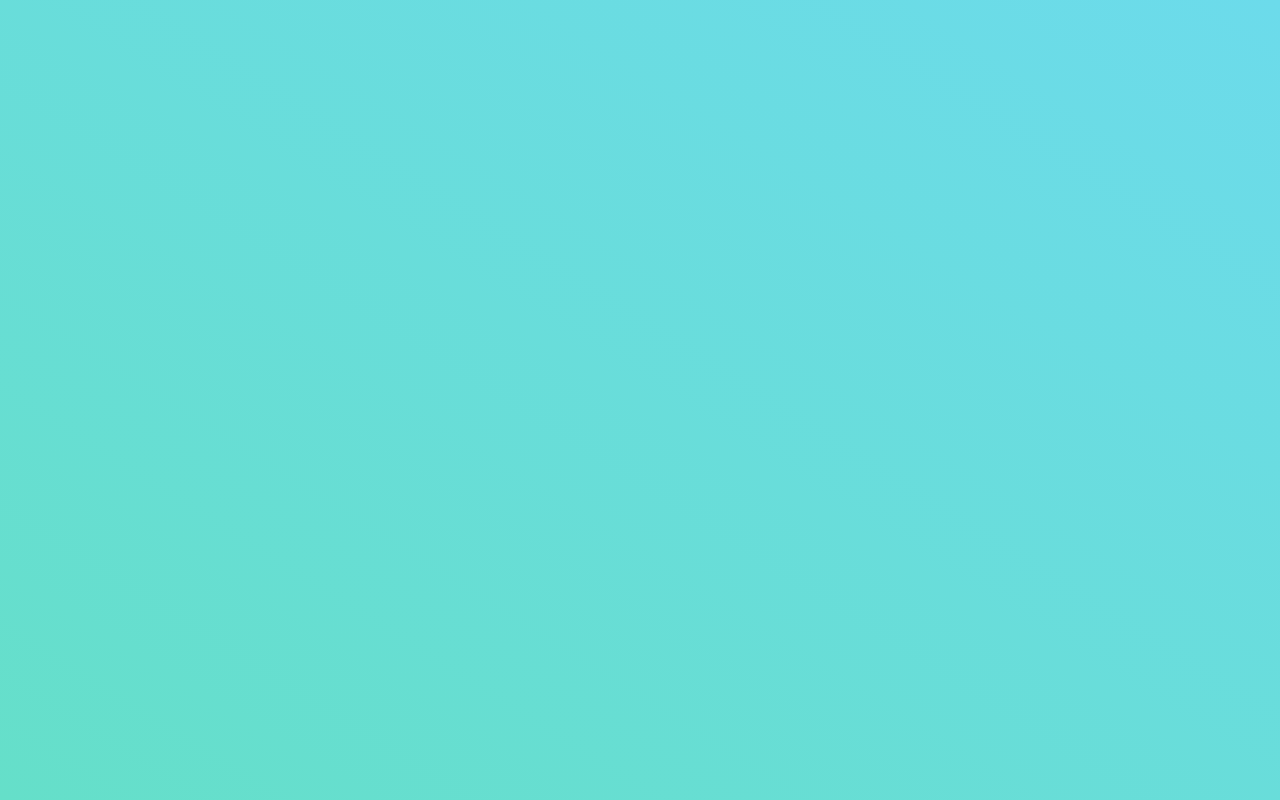
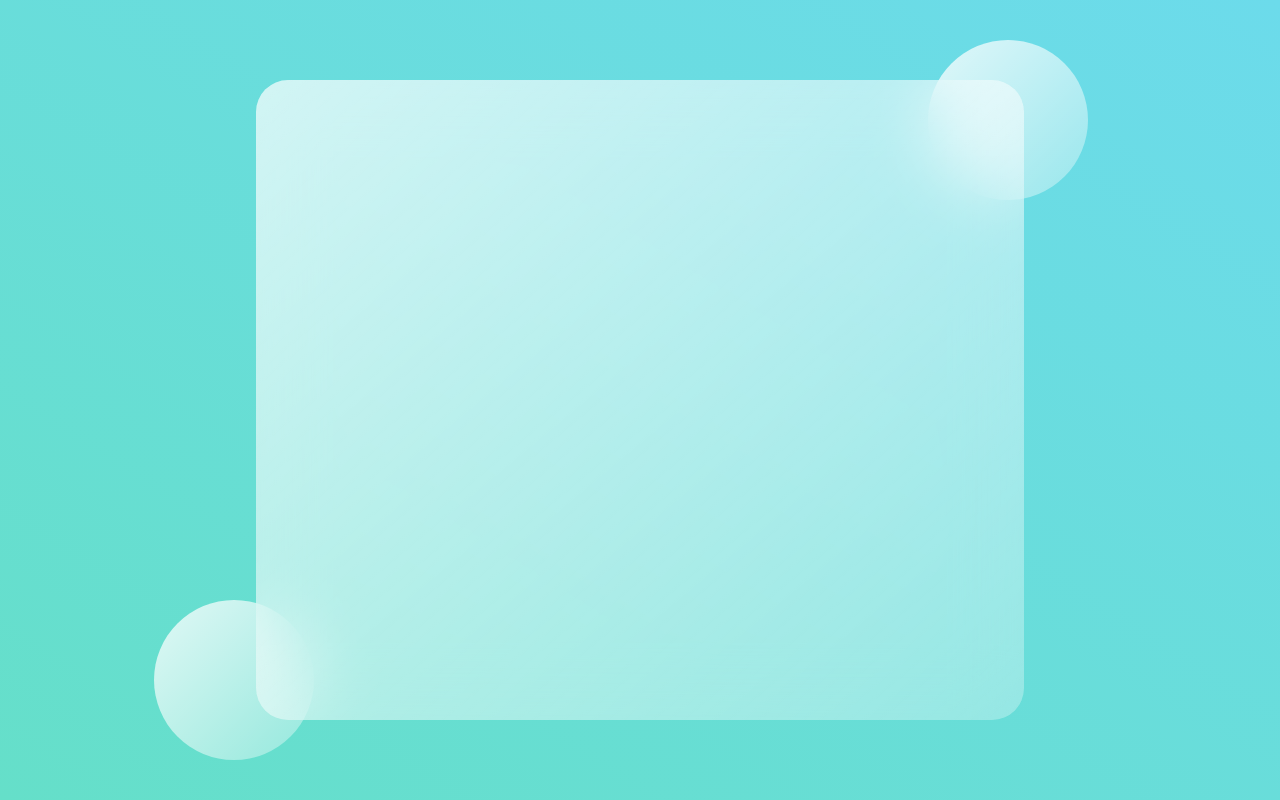
Before and after one commit to mlaversin/glass-website, a plain HTML site: page index.html in a window 1280 px wide. Drawn offline with Linux system fonts and the light colour scheme.

Commit message:
background circles

```diff
--- a/styles.css
+++ b/styles.css
@@ -7,4 +7,44 @@
 main {
     min-height: 100vh;
     background: linear-gradient(to right top, #65dfc9, #6cdbeb);
+    display: flex;
+    align-items: center;
+    justify-content: center;
 }
+
+.glass {
+    background: white;
+    min-height: 80vh;
+    width: 60%;
+    background: linear-gradient(
+        to right bottom,
+        rgba(255, 255, 255, 0.7),
+        rgba(255, 255, 255, 0.3)
+    );
+    border-radius:  2rem;
+    z-index: 2;
+    backdrop-filter: blur(2rem);
+}
+
+.circle1, .circle2 {
+    background: white;
+    background: linear-gradient(
+        to right bottom,
+        rgba(255, 255, 255, 0.8),
+        rgba(255, 255, 255, 0.3)
+    );
+    height: 10rem;
+    width: 10rem;
+    position: absolute;
+    border-radius: 50%;
+}
+
+.circle1 {
+    top: 5%;
+    right: 15%;
+}
+
+.circle2 {
+    bottom: 5%;
+    left: 12%
+}
```
